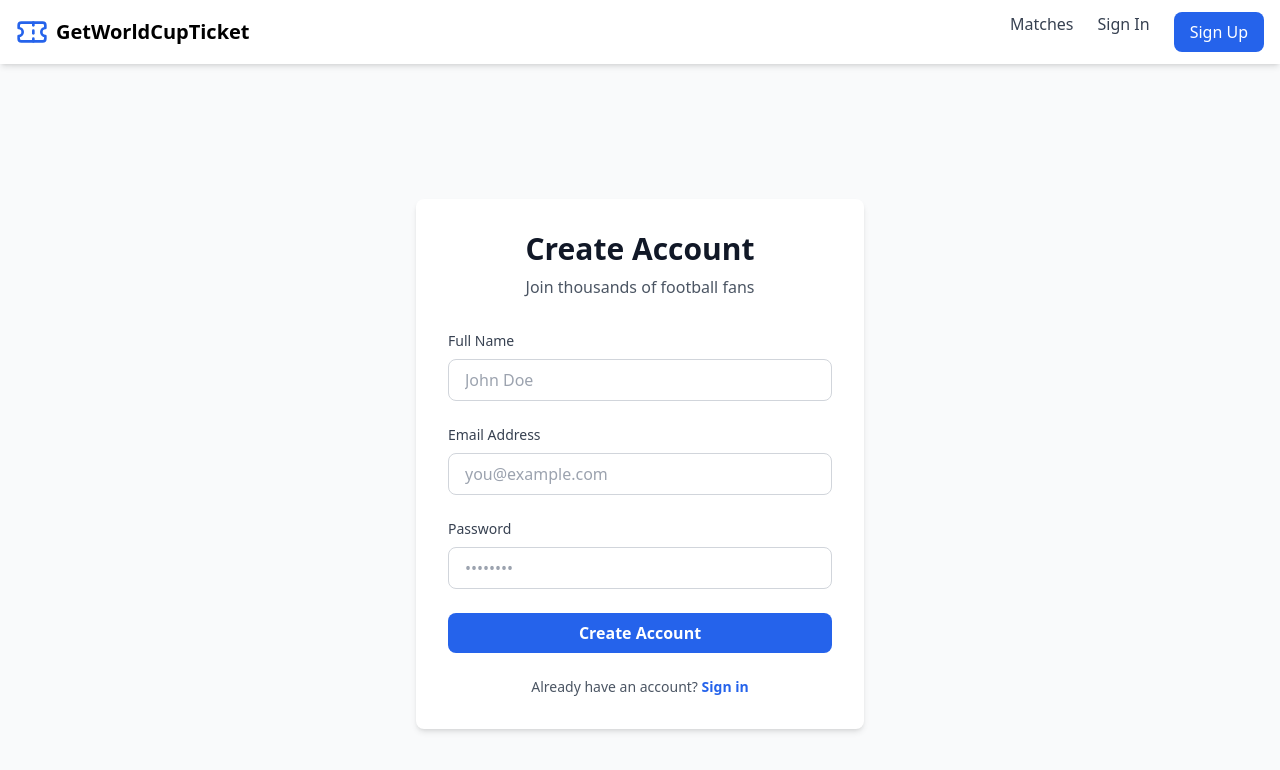
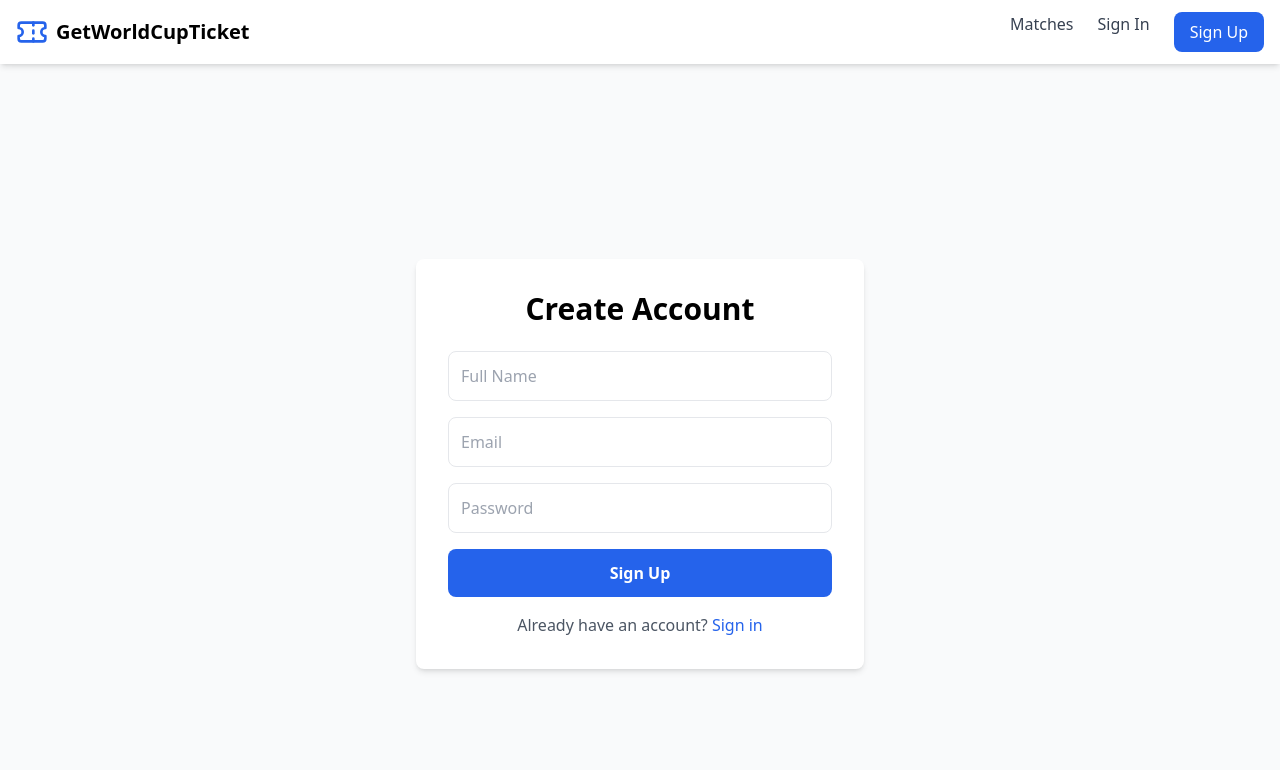
Before and after one commit to your-storre/getworldcuptickets, a Next.js app: page /signup in a window 1280 px wide. Shown: the top 770 px of the page. Built offline with nearby package versions, Linux system fonts and the light colour scheme; no server answers.

Commit message:
Update page.tsx

```diff
--- a/app/signup/page.tsx
+++ b/app/signup/page.tsx
@@ -17,14 +17,10 @@ export default function SignupPage() {
     e.preventDefault()
     setLoading(true)
 
-        const { data, error } = await supabase.auth.signUp({
+    const { error } = await supabase.auth.signUp({
       email,
       password,
-            options: {
-                data: {
-                    full_name: fullName
-                }
-            }
+      options: { data: { full_name: fullName } }
     })
 
     if (error) {
@@ -39,71 +35,43 @@ export default function SignupPage() {
   return (
     <div className="min-h-screen flex items-center justify-center bg-gray-50 py-12 px-4">
       <div className="max-w-md w-full bg-white rounded-lg shadow-md p-8">
-                <div className="text-center mb-8">
-                    <h2 className="text-3xl font-bold text-gray-900">Create Account</h2>
-                    <p className="text-gray-600 mt-2">Join thousands of football fans</p>
-                </div>
-
-                <form onSubmit={handleSignup} className="space-y-6">
-                    <div>
-                        <label className="block text-sm font-medium text-gray-700 mb-2">
-                            Full Name
-                        </label>
+        <h2 className="text-3xl font-bold text-center mb-6">Create Account</h2>
+        <form onSubmit={handleSignup} className="space-y-4">
           <input
             type="text"
-                            required
+            placeholder="Full Name"
             value={fullName}
             onChange={(e) => setFullName(e.target.value)}
-                            className="w-full px-4 py-2 border border-gray-300 rounded-lg focus:ring-2 focus:ring-blue-500 focus:border-transparent outline-none"
-                            placeholder="John Doe"
+            className="w-full p-3 border rounded-lg"
+            required
           />
-                    </div>
-
-                    <div>
-                        <label className="block text-sm font-medium text-gray-700 mb-2">
-                            Email Address
-                        </label>
           <input
             type="email"
-                            required
+            placeholder="Email"
             value={email}
             onChange={(e) => setEmail(e.target.value)}
-                            className="w-full px-4 py-2 border border-gray-300 rounded-lg focus:ring-2 focus:ring-blue-500 focus:border-transparent outline-none"
-                            placeholder="you@example.com"
+            className="w-full p-3 border rounded-lg"
+            required
           />
-                    </div>
-
-                    <div>
-                        <label className="block text-sm font-medium text-gray-700 mb-2">
-                            Password
-                        </label>
           <input
             type="password"
-                            required
+            placeholder="Password"
             value={password}
             onChange={(e) => setPassword(e.target.value)}
-                            className="w-full px-4 py-2 border border-gray-300 rounded-lg focus:ring-2 focus:ring-blue-500 focus:border-transparent outline-none"
-                            placeholder="••••••••"
+            className="w-full p-3 border rounded-lg"
+            required
           />
-                    </div>
-
           <button
             type="submit"
             disabled={loading}
-                        className="w-full bg-blue-600 text-white py-2 rounded-lg hover:bg-blue-700 transition disabled:opacity-50 font-semibold"
+            className="w-full bg-blue-600 text-white p-3 rounded-lg font-semibold hover:bg-blue-700"
           >
-                        {loading ? 'Creating account...' : 'Create Account'}
+            {loading ? 'Creating account...' : 'Sign Up'}
           </button>
         </form>
-
-                <div className="mt-6 text-center">
-                    <p className="text-sm text-gray-600">
-                        Already have an account?{' '}
-                        <Link href="/login" className="text-blue-600 font-semibold hover:text-blue-700">
-                            Sign in
-                        </Link>
+        <p className="text-center text-gray-600 mt-4">
+          Already have an account? <Link href="/login" className="text-blue-600">Sign in</Link>
         </p>
-                </div>
       </div>
     </div>
   )
```
Lines whose indentation alone changed are shown as unchanged.
